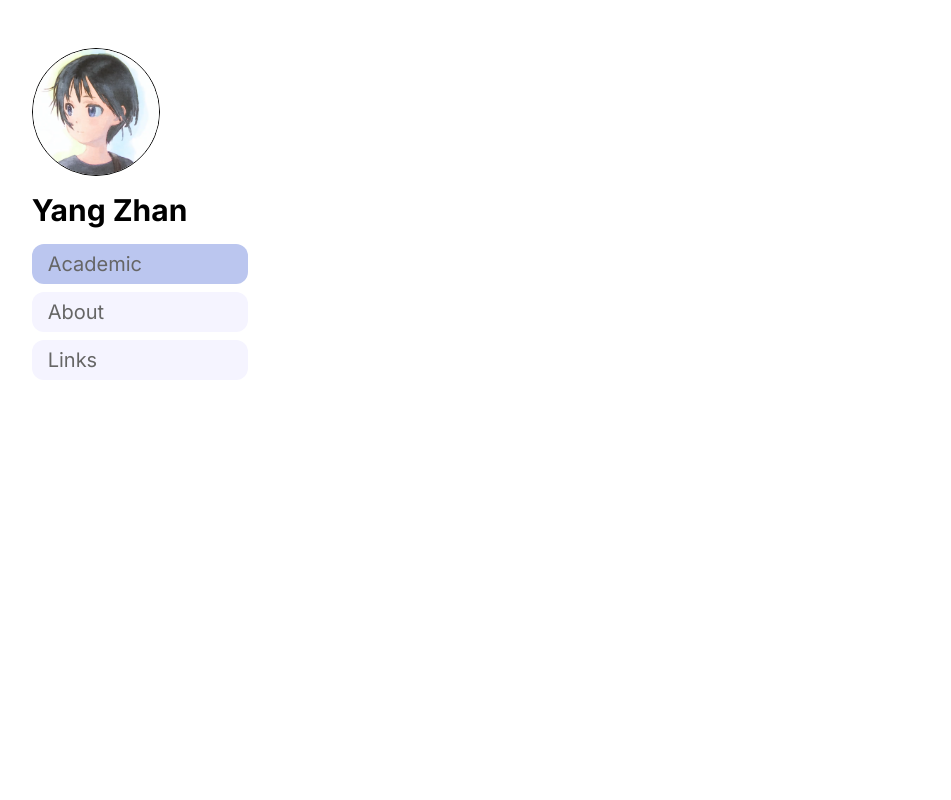
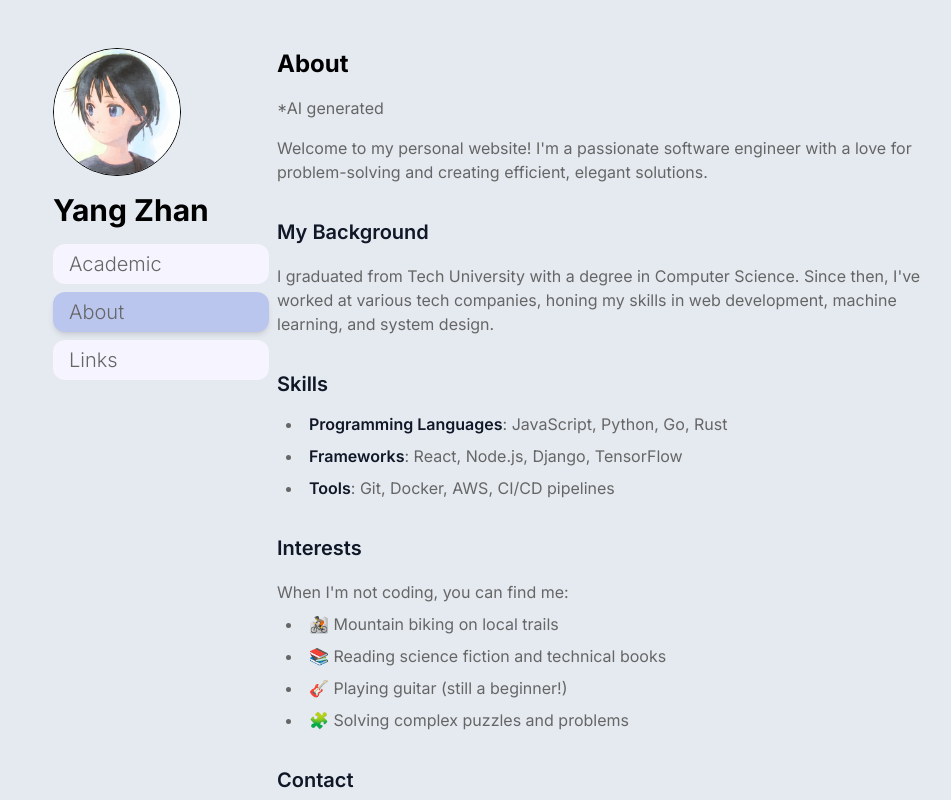
Before and after one commit to SN-F-QR/academic-personal, a React (Vite) app: page /about in a window 1280 px wide. Shown: the top 800 px of the page, without its empty margins (75-1026 px from the left). Built offline with nearby package versions, Linux system fonts and the light colour scheme.

Commit message:
feat: router using navbar

```diff
--- a/src/components/NavBar.tsx
+++ b/src/components/NavBar.tsx
@@ -1,23 +1,16 @@
-import { useState } from "react";
+import { NavLink } from "react-router";
 
 const NavBar = () => {
-  const [activePage, setActivePage] = useState("Academic");
-
-  const buttonOnClick = (value: string) => {
-    setActivePage(value);
-  };
-
-  const navButtons = ["Academic", "About", "Links"].map((name) => (
-    <NavButton
-      key={`nav-button-${name}`}
-      name={name}
-      activeName={activePage}
-      setActiveName={buttonOnClick}
-    />
-  ));
+  const navButtons = ["Academic", "About", "Links"].map((name, index) => {
+    let path = name.toLowerCase();
+    if (index === 0) {
+      path = "";
+    }
+    return <NavButton key={`nav-button-${name}`} name={name} path={path} />;
+  });
 
   return (
-    <div className="fixed top-8 left-1/12 flex h-full flex-col justify-items-center space-y-4 font-sans">
+    <div className="fixed top-8 left-32 flex h-full flex-col justify-items-center space-y-4 font-sans">
       <img
         src="./public/avatar.png"
         alt="avatar of Yang Zhan"
@@ -26,25 +19,28 @@ const NavBar = () => {
       <h1 className="place-self-start font-sans text-3xl font-bold">
         Yang Zhan
       </h1>
-      <div className="flex flex-col space-y-2">{navButtons}</div>
+      <nav className="flex flex-col space-y-2 text-xl font-light text-gray">
+        {navButtons}
+      </nav>
     </div>
   );
 };
 
 const NavButton: React.FC<{
   name: string;
-  activeName: string;
-  setActiveName: (value: string) => void;
-}> = ({ name, activeName, setActiveName }) => {
+  path: string;
+}> = ({ name, path }) => {
   return (
-    <button
-      className={`h-10 w-54 rounded-xl ${name === activeName ? "bg-purple-mid" : "bg-[#f5f4ff]"} cursor-pointer text-xl font-normal text-gray`}
-      onClick={() => setActiveName(name)}
+    <NavLink
+      to={path}
+      className={({ isActive }) =>
+        `h-10 w-54 cursor-pointer rounded-xl ${isActive ? "bg-purple-mid shadow-md" : "bg-[#f5f4ff]"}`
+      }
     >
-      <div className="flex">
-        <span className="place-self-start px-4">{name}</span>
+      <div className="flex h-full">
+        <span className="place-self-center px-4">{name}</span>
       </div>
-    </button>
+    </NavLink>
   );
 };
 
--- /dev/null
+++ b/src/content/about.mdx
@@ -0,0 +1,32 @@
+## About
+
+\*AI generated
+
+Welcome to my personal website! I'm a passionate software engineer with a love for problem-solving and creating efficient, elegant solutions.
+
+### My Background
+
+I graduated from Tech University with a degree in Computer Science. Since then, I've worked at various tech companies, honing my skills in web development, machine learning, and system design.
+
+### Skills
+
+- **Programming Languages**: JavaScript, Python, Go, Rust
+- **Frameworks**: React, Node.js, Django, TensorFlow
+- **Tools**: Git, Docker, AWS, CI/CD pipelines
+
+### Interests
+
+When I'm not coding, you can find me:
+
+- 🚵 Mountain biking on local trails
+- 📚 Reading science fiction and technical books
+- 🎸 Playing guitar (still a beginner!)
+- 🧩 Solving complex puzzles and problems
+
+### Contact
+
+Feel free to reach out to me at example@email.com or connect with me on [GitHub](https://github.com/johndoe) and [LinkedIn](https://linkedin.com/in/johndoe).
+
+---
+
+> "The best way to predict the future is to invent it." - Alan Kay
--- /dev/null
+++ b/src/content/links.mdx
@@ -0,0 +1,3 @@
+## Links
+
+Use the following links to learn more about me: [Github](https://github.com/SN-F-QR)
--- /dev/null
+++ b/src/pages/About.tsx
@@ -0,0 +1,13 @@
+import AboutContent from "../content/about.mdx";
+
+const About: React.FC<{ pageStyle: string }> = ({ pageStyle }) => {
+  return (
+    <div className={pageStyle}>
+      <div className="w-full">
+        <AboutContent />
+      </div>
+    </div>
+  );
+};
+
+export default About;
--- a/src/pages/Academic.tsx
+++ b/src/pages/Academic.tsx
@@ -1,8 +1,8 @@
 import AcademicContent from "../content/academic.mdx";
 
-const Academic = () => {
+const Academic: React.FC<{ pageStyle: string }> = ({ pageStyle }) => {
   return (
-    <div className="markdown flex min-h-dvh flex-col place-self-center overflow-hidden pt-8 pb-20 md:ml-16">
+    <div className={pageStyle}>
       <AcademicContent />
     </div>
   );
--- a/src/pages/App.tsx
+++ b/src/pages/App.tsx
@@ -1,15 +1,24 @@
 import { BrowserRouter, Routes, Route } from "react-router";
 import Academic from "./Academic";
+import Links from "./Links";
 import NavBar from "../components/NavBar";
+import About from "./About";
 
 function App() {
+  const pageStyle =
+    "markdown flex min-h-dvh w-full flex-col place-self-center overflow-hidden pt-8 pb-20 md:ml-24 md:max-w-2xl";
+
   return (
     <BrowserRouter>
       <div className="relative h-full w-full bg-purple-light">
         <NavBar />
-        <Routes>
-          <Route path="/" element={<Academic />} />
-        </Routes>
+        <div>
+          <Routes>
+            <Route path="/" element={<Academic pageStyle={pageStyle} />} />
+            <Route path="/about" element={<About pageStyle={pageStyle} />} />
+            <Route path="/links" element={<Links pageStyle={pageStyle} />} />
+          </Routes>
+        </div>
       </div>
     </BrowserRouter>
   );
--- /dev/null
+++ b/src/pages/Links.tsx
@@ -0,0 +1,13 @@
+import LinksContent from "../content/links.mdx";
+
+const Links: React.FC<{ pageStyle: string }> = ({ pageStyle }) => {
+  return (
+    <div className={pageStyle}>
+      <div className="w-full">
+        <LinksContent />
+      </div>
+    </div>
+  );
+};
+
+export default Links;
```
